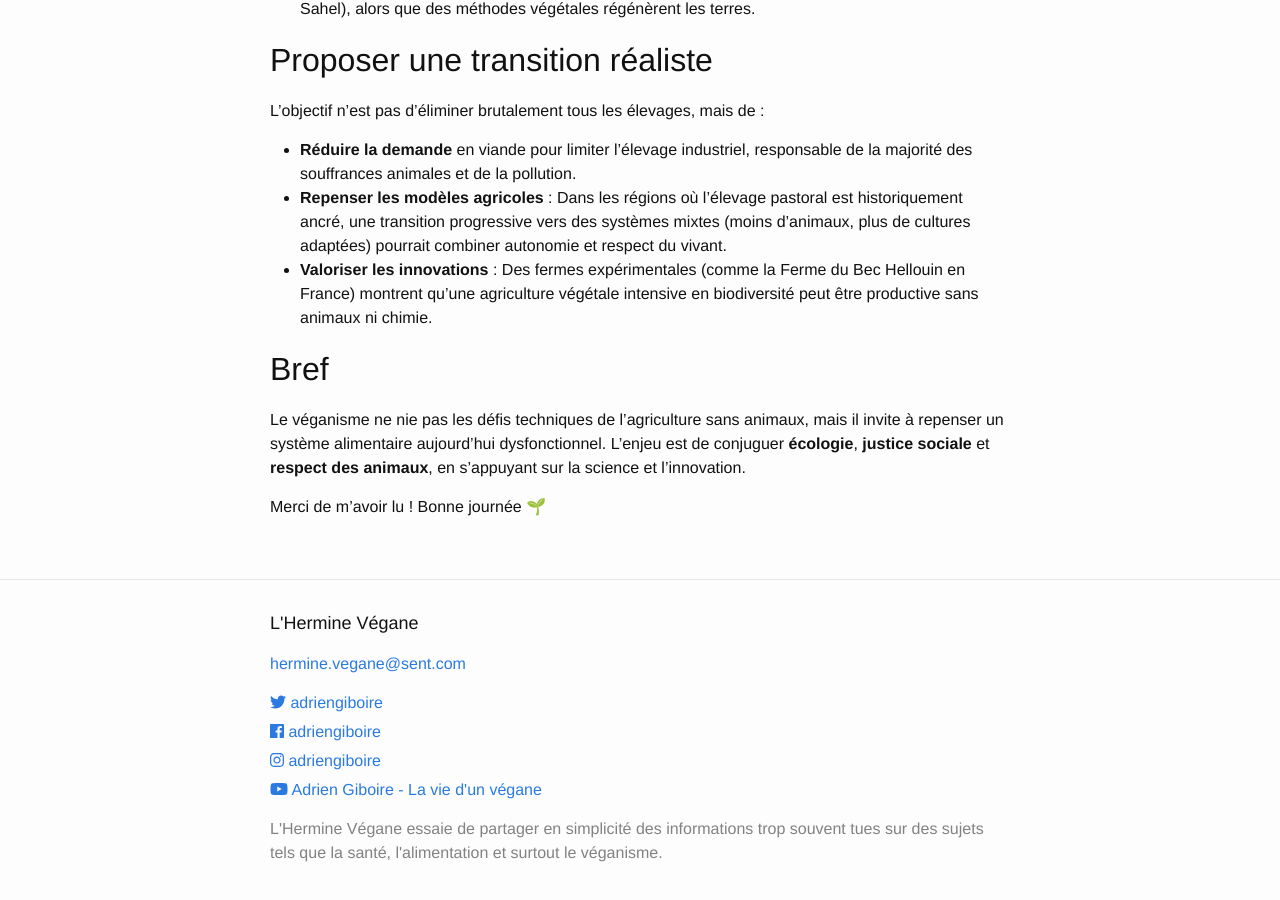
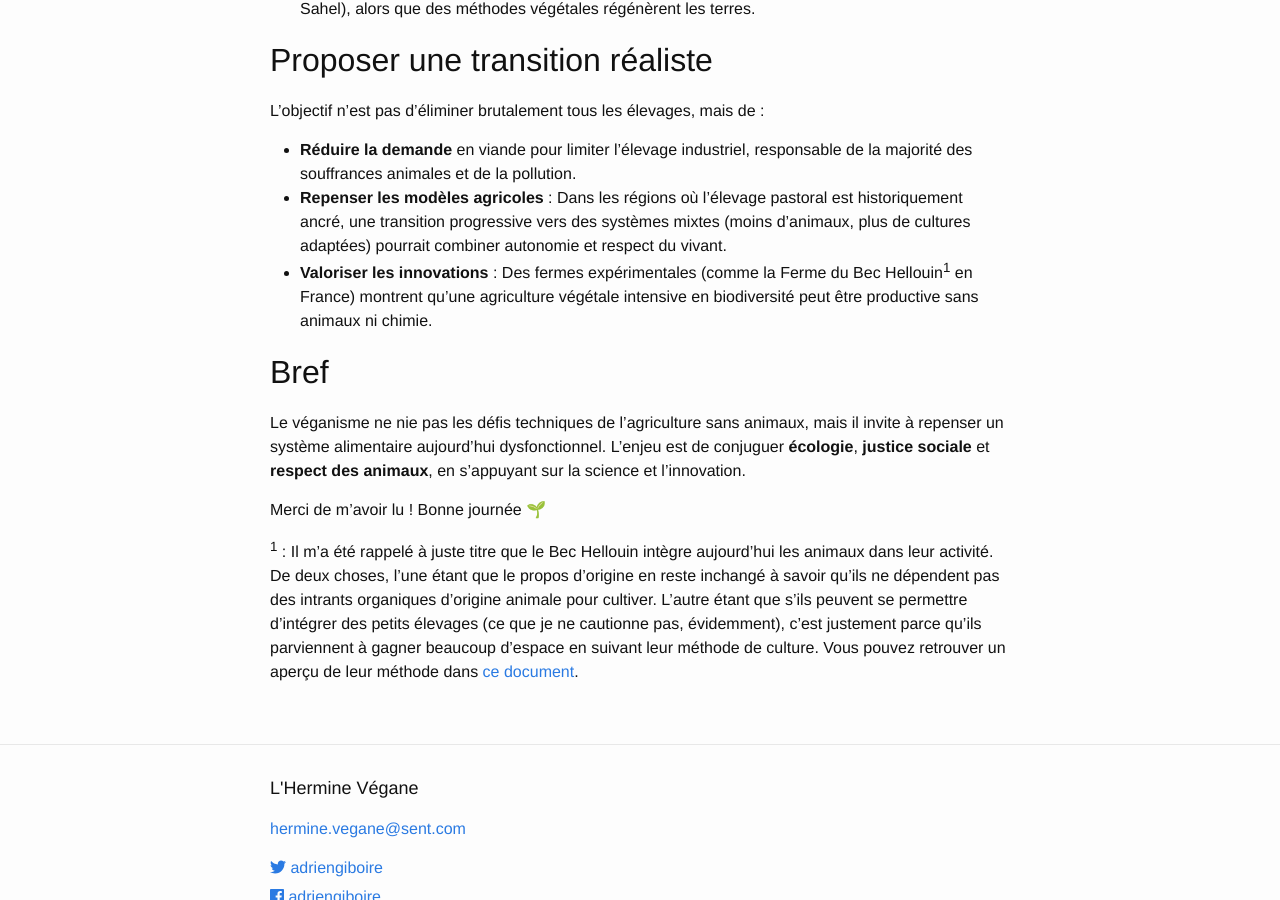
Before and after one commit to AdrienGiboire/herminevegane.fr, a Jekyll site: the page built from _posts/2025-02-01-polyculture-elevage-face-au-veganisme.md, in a window 1280 px wide and 900 px high, scrolled down 1434 px. Built offline with Jekyll 4.4.1, drawn with Linux system fonts in a browser that asks for light colours; nearby versions of some CDN libraries.

Commit message:
fix: correction d'une information liée au Bec Hellouin

```diff
--- a/_posts/2025-02-01-polyculture-elevage-face-au-veganisme.md
+++ b/_posts/2025-02-01-polyculture-elevage-face-au-veganisme.md
@@ -37,10 +37,12 @@ L’objectif n’est pas d’éliminer brutalement tous les élevages, mais de :
 
 - **Réduire la demande** en viande pour limiter l’élevage industriel, responsable de la majorité des souffrances animales et de la pollution.
 - **Repenser les modèles agricoles** : Dans les régions où l’élevage pastoral est historiquement ancré, une transition progressive vers des systèmes mixtes (moins d’animaux, plus de cultures adaptées) pourrait combiner autonomie et respect du vivant.
-- **Valoriser les innovations** : Des fermes expérimentales (comme la Ferme du Bec Hellouin en France) montrent qu’une agriculture végétale intensive en biodiversité peut être productive sans animaux ni chimie.
+- **Valoriser les innovations** : Des fermes expérimentales (comme la Ferme du Bec Hellouin<sup>1</sup> en France) montrent qu’une agriculture végétale intensive en biodiversité peut être productive sans animaux ni chimie.
 
 ## Bref
 
 Le véganisme ne nie pas les défis techniques de l’agriculture sans animaux, mais il invite à repenser un système alimentaire aujourd’hui dysfonctionnel. L’enjeu est de conjuguer **écologie**, **justice sociale** et **respect des animaux**, en s’appuyant sur la science et l’innovation.
 
 Merci de m'avoir lu ! Bonne journée 🌱
+
+<sup>1</sup> : Il m'a été rappelé à juste titre que le Bec Hellouin intègre aujourd'hui les animaux dans leur activité. De deux choses, l'une étant que le propos d'origine en reste inchangé à savoir qu'ils ne dépendent pas des intrants organiques d'origine animale pour cultiver. L'autre étant que s'ils peuvent se permettre d'intégrer des petits élevages (ce que je ne cautionne pas, évidemment), c'est justement parce qu'ils parviennent à gagner beaucoup d'espace en suivant leur méthode de culture. Vous pouvez retrouver un aperçu de leur méthode dans [ce document](https://www.fermedubec.com/wp-content/uploads/sites/8/2017/11/La-methode-de-la-Ferme-du-Bec-Hellouin.pdf).
```
